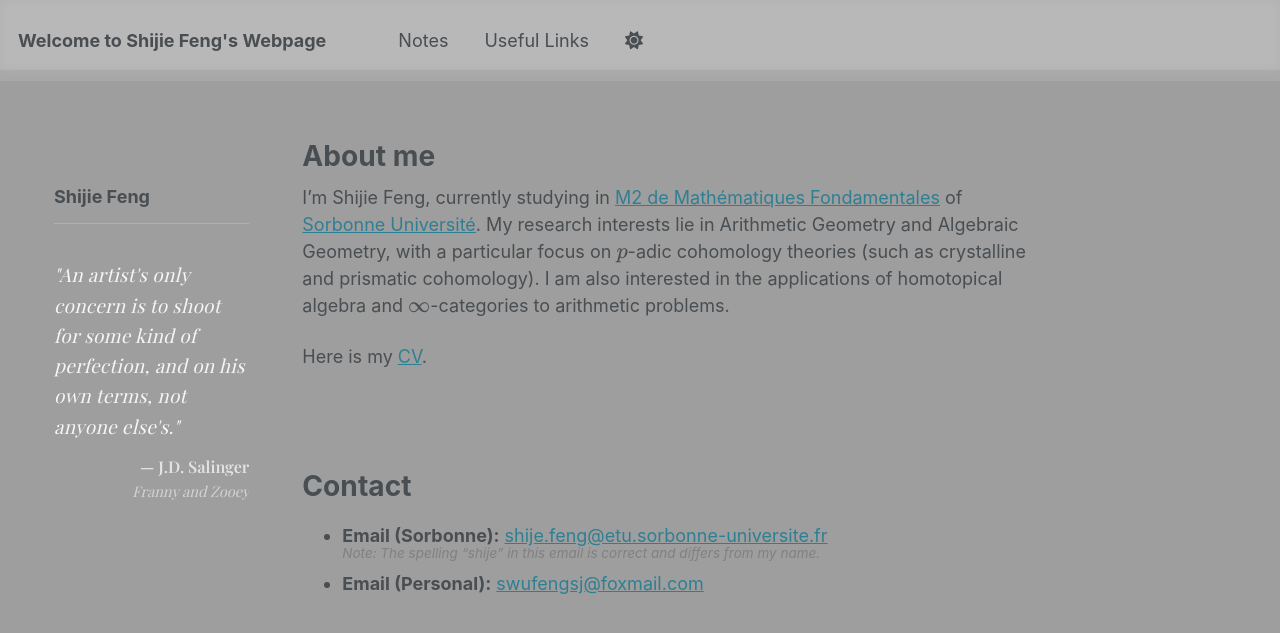
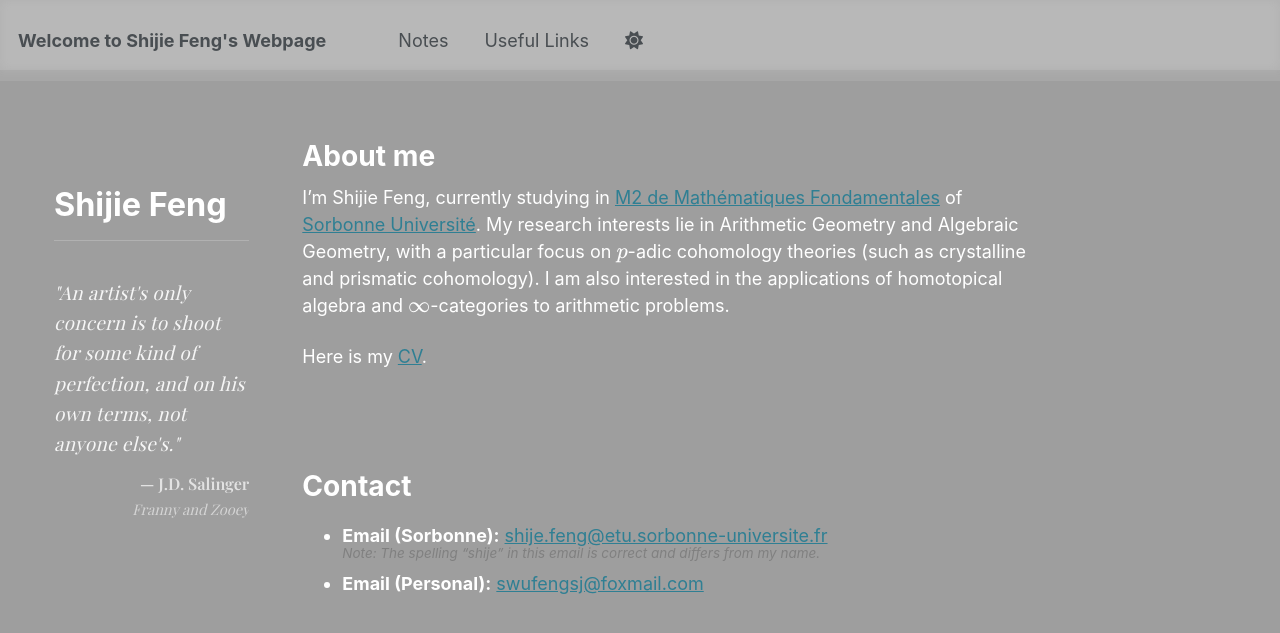
Before and after one commit to SHJFeng/SHJFeng.github.io, a Jekyll site: the page built from _pages/about.md, in a window 1280 px wide and 900 px high. Shown: the top 633 px of the window. Built offline with Jekyll 4.4.1, drawn with Linux system fonts in a browser that asks for light colours; some web fonts are replaced.

Commit message:
修改_custom.scss

```diff
--- a/_sass/_custom.scss
+++ b/_sass/_custom.scss
@@ -1,36 +1,53 @@
-/* ========================
-   自定义布局与背景图设置
-   ======================== */
+/* ==========================================================================
+   Custom Layout Fixes (Full Config)
+   ========================================================================== */
 
-/* 1. 日间模式背景 (默认) */
+/* 1. 全局基础设置 (解决问题二：白天模式文字也要白色) */
 body {
-    background-image: url('/images/background.jpg'); /* 白天图 */
+    background-image: url('/images/background.jpg');
     background-size: cover;
     background-position: center;
     background-attachment: fixed;
     background-repeat: no-repeat;
-    transition: background-image 0.5s ease-in-out; /* 切换时的平滑过渡 */
+    transition: background-image 0.5s ease-in-out;
+
+    /* 🔴 强制白天模式也是白字 */
+    color: #ffffff !important;
 }
 
-/* 2. 夜间模式背景 (切换后) */
+/* 补充：确保白天模式的标题也是白色 (防止被主题默认变量覆盖) */
+h1, h2, h3, h4, h5, h6, .page__title {
+    color: #ffffff !important;
+}
+
+/* 2. 夜间模式背景 (解决问题三：防闪烁背景) */
+/* 🔴 这里的选择器必须包含 html.dark 以配合 Head 里的防闪烁脚本 */
+html.dark body,
 body.dark {
-    /* 只需要在这里覆盖背景图即可，建议准备一张 darker 的图 */
     background-image: url('/images/background-dark.jpg') !important;
 }
 
-/* 3. 布局修正 */
-.author__avatar { display: none !important; } /* 隐藏侧边栏头像 */
+/* 3. 侧边栏修正 (解决问题一：名字变小了) */
+.author__avatar {
+    display: none !important;
+}
 
-/* 4. 初始透明设置 (为了配合 JS 滚动特效) */
+/* 🔴 恢复名字的大字体 */
+.author__name {
+    font-size: 1.8em !important; /* 调大这里 */
+    font-weight: bold;
+    margin-bottom: 10px;
+}
+
+/* 4. 布局微调 */
 #main-content-wrapper {
-    background-color: rgba(255, 255, 255, 0); /* 初始完全透明 */
+    background-color: rgba(255, 255, 255, 0);
     transition: background-color 0.2s ease-out;
     border-radius: 8px;
     padding: 2em;
     min-height: 100vh;
 }
 
-/* 5. 导航栏样式 (日间) */
 .masthead, .masthead__inner-wrap {
     background: rgba(255, 255, 255, 0.1);
     backdrop-filter: blur(5px);
```
